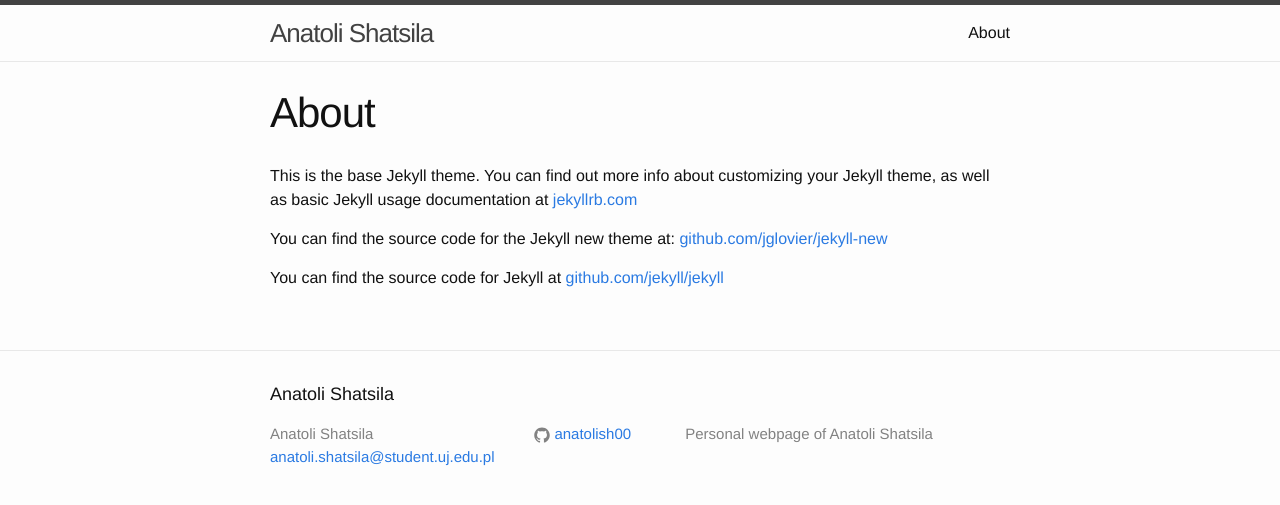
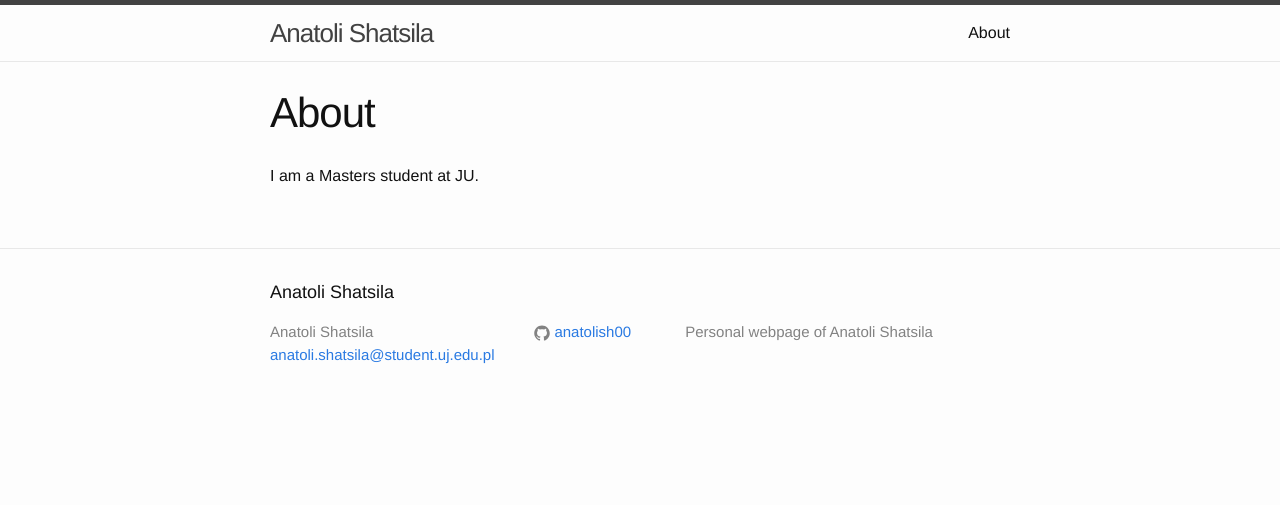
Before and after one commit to anatolish00/anatolish00.github.io, a Jekyll site: the page built from about.md, in a window 1280 px wide. Shown: the top 505 px of the page. Built offline with Jekyll 4.4.1, drawn with Linux system fonts in a browser that asks for light colours.

Commit message:
Update about.md

```diff
--- a/about.md
+++ b/about.md
@@ -4,8 +4,4 @@ title: About
 permalink: /about/
 ---
 
-This is the base Jekyll theme. You can find out more info about customizing your Jekyll theme, as well as basic Jekyll usage documentation at [jekyllrb.com](http://jekyllrb.com/)
-
-You can find the source code for the Jekyll new theme at: [github.com/jglovier/jekyll-new](https://github.com/jglovier/jekyll-new)
-
-You can find the source code for Jekyll at [github.com/jekyll/jekyll](https://github.com/jekyll/jekyll)
+I am a Masters student at JU.
```
